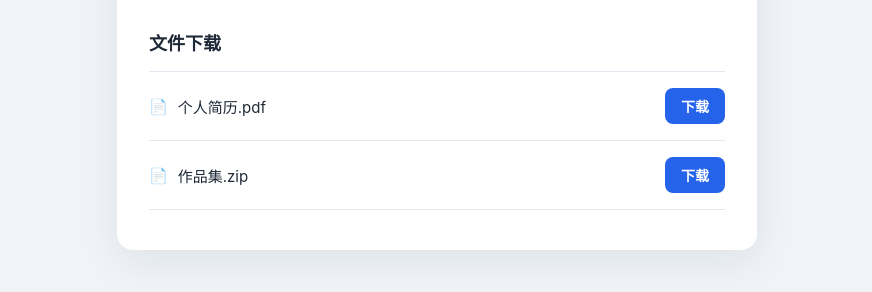
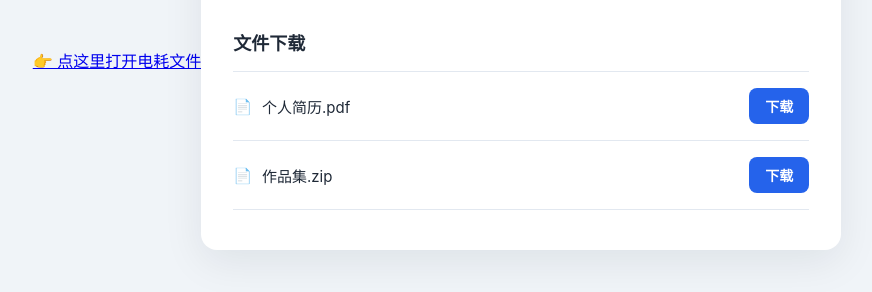
Before and after one commit to feiwu567/Yang-site, a plain HTML site: page index.html in a window 1280 px wide. Shown: the part 340-632 px from the top of the page, without its empty margins (203-1075 px from the left). Drawn offline with Linux system fonts and the light colour scheme.

Commit message:
Update index.html

```diff
--- a/index.html
+++ b/index.html
@@ -4,6 +4,7 @@
   <meta charset="UTF-8">
   <meta name="viewport" content="width=device-width, initial-scale=1.0">
   <title>我的小站</title>
+  <p><a href="dianhao.html">👉 点这里打开电耗文件</a ></p >
   <style>
     * { box-sizing: border-box; }
 
```
